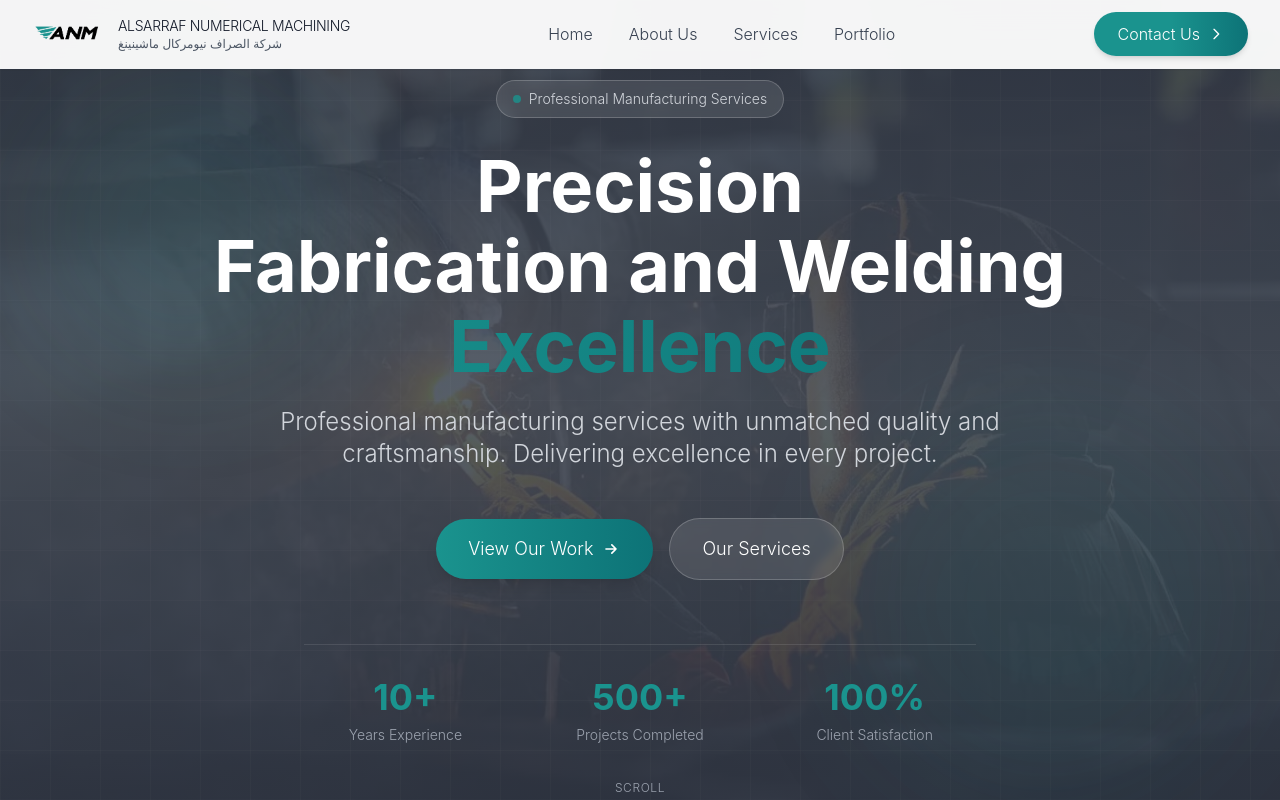
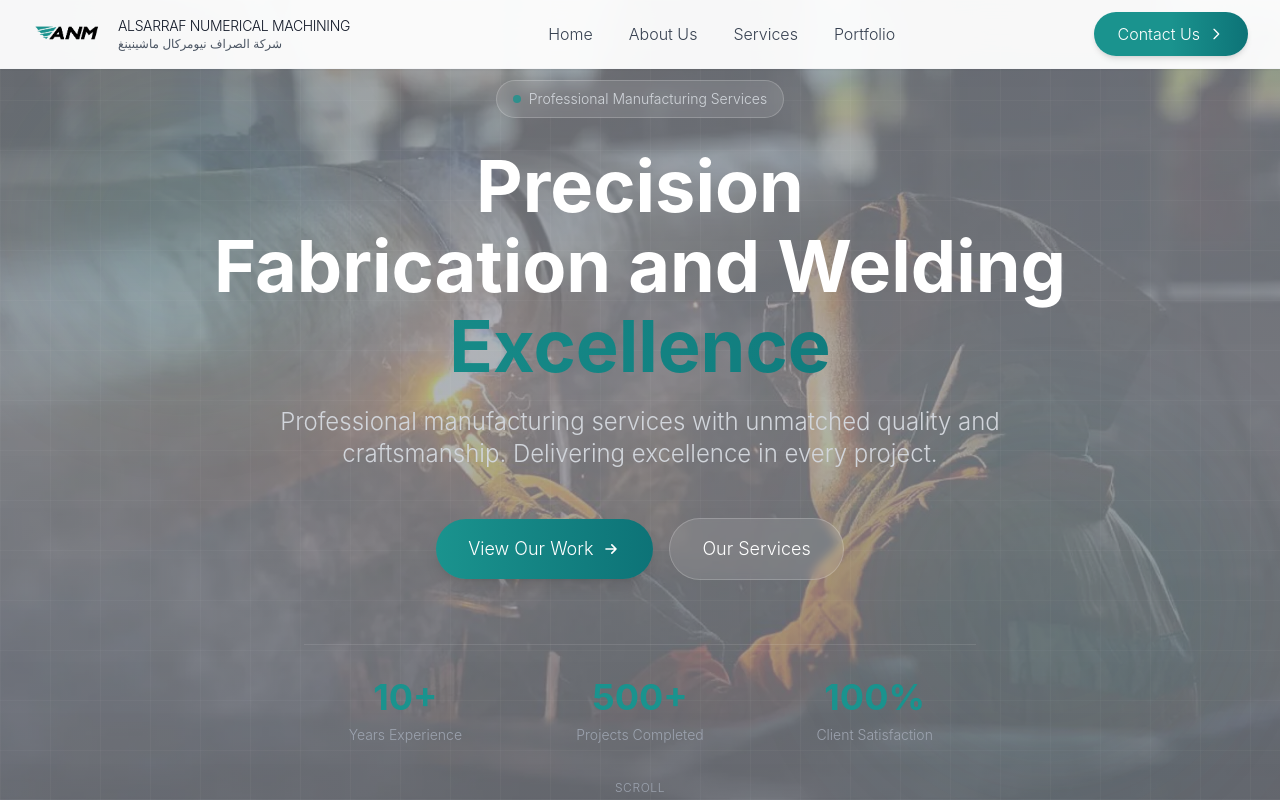
Before and after one commit to XCO67/Welding, a Next.js app: page / in a window 1280 px wide. Shown: the top 800 px of the page. Built offline with nearby package versions, Linux system fonts and the light colour scheme.

Commit message:
Reduce dark overlay opacity and enhance grid visibility for better background image display

```diff
--- a/app/page.tsx
+++ b/app/page.tsx
@@ -19,9 +19,9 @@ export default function Home() {
           priority
           unoptimized
         />
-        <div className="absolute inset-0 bg-gradient-to-b from-gray-900/80 via-gray-800/75 to-gray-900/80" />
+        <div className="absolute inset-0 bg-gradient-to-b from-gray-900/40 via-gray-800/35 to-gray-900/40" />
         {/* Subtle grid pattern */}
-        <div className="absolute inset-0 bg-[linear-gradient(rgba(255,255,255,.02)_1px,transparent_1px),linear-gradient(90deg,rgba(255,255,255,.02)_1px,transparent_1px)] bg-[size:50px_50px]" />
+        <div className="absolute inset-0 bg-[linear-gradient(rgba(255,255,255,.03)_1px,transparent_1px),linear-gradient(90deg,rgba(255,255,255,.03)_1px,transparent_1px)] bg-[size:50px_50px]" />
       </div>
 
       {/* Content Layer */}
```
